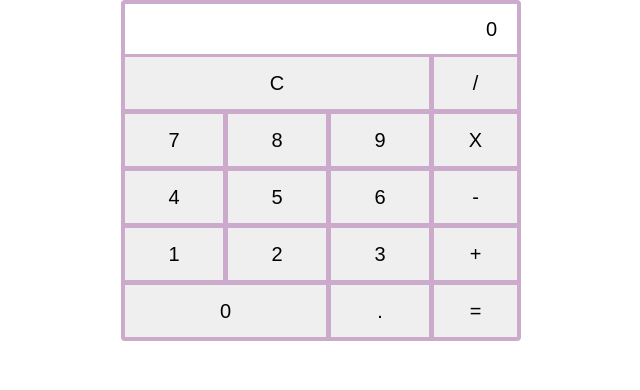
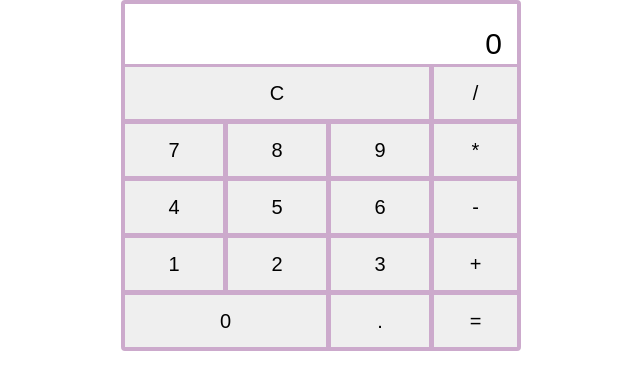
Before and after one commit to PavelVyny/calc, a React (Create React App) app: page / in a window 1280 px wide. Shown: the top 390 px of the page, without its empty margins (319-959 px from the left). Built offline with nearby package versions, Linux system fonts and the light colour scheme.

Commit message:
added operands and reset func-ty

```diff
--- a/src/App.js
+++ b/src/App.js
@@ -7,21 +7,35 @@ class App extends Component {
 		super(props);
 		this.state = {
 			current: '0',
-			previous: []
+			previous: [],
+			nextIsReset: false,
 		}
 	}
 
 	reset = () => {
-		this.setState({ result: '0' });
+		this.setState({ current: '0', previous: [], nextIsReset: false });
 	}
 	addToCurrent = (symbol) => {
-		let operands = ['/', '-', '+', 'X'];
-		if(operands.indexOf(symbol) > -1) {
-			let {previous} = this.state;
+		let operands = ['/', '-', '+', '*'];
+		if (operands.indexOf(symbol) > -1) {
+			let { previous } = this.state;
 			previous.push(this.state.current + symbol);
-			this.setState({previous});
+			this.setState({ previous, nextIsReset: true });
 		} else {
-			this.setState({ current: this.state.current + symbol});
+			if ((this.state.current === '0' && symbol !== '.') || this.state.nextIsReset) {
+				this.setState({ current: symbol, nextIsReset: false })
+			} else {
+				this.setState({ current: this.state.current + symbol });
+			}
+		}
+	}
+
+	calculate = (symbol) => {
+		let { current, previous, nextIsReset } = this.state;
+		if (previous.length > 0) {
+			current = eval(String(previous[previous.length - 1] + current));
+			//eval() is an UNSAFE! quick solution
+			this.setState({ current, previous: [], nextIsReset: true });
 		}
 	}
 
@@ -32,7 +46,7 @@ class App extends Component {
 			{ symbol: '7', cols: 1, action: this.addToCurrent },
 			{ symbol: '8', cols: 1, action: this.addToCurrent },
 			{ symbol: '9', cols: 1, action: this.addToCurrent },
-			{ symbol: 'X', cols: 1, action: this.addToCurrent },
+			{ symbol: '*', cols: 1, action: this.addToCurrent },
 			{ symbol: '4', cols: 1, action: this.addToCurrent },
 			{ symbol: '5', cols: 1, action: this.addToCurrent },
 			{ symbol: '6', cols: 1, action: this.addToCurrent },
@@ -43,12 +57,12 @@ class App extends Component {
 			{ symbol: '+', cols: 1, action: this.addToCurrent },
 			{ symbol: '0', cols: 2, action: this.addToCurrent },
 			{ symbol: '.', cols: 1, action: this.addToCurrent },
-			{ symbol: '=', cols: 1, action: this.addToCurrent },
+			{ symbol: '=', cols: 1, action: this.calculate },
 		];
 		return (
 			<div className="calc">
 				{this.state.previous.length > 0 ?
-					<div className="floaty-last">
+					<div className="calc__prev">
 						{this.state.previous[this.state.previous.length - 1]}
 					</div>
 					:
--- a/src/styles/App.scss
+++ b/src/styles/App.scss
@@ -29,6 +29,7 @@ $bg-col: #cac;
 .calc {
 	width: 100%;
 	max-width: 400px;
+	position: relative;
 	margin: 0 auto;
 	border: 4px solid $bg-col;
     border-radius: 4px;
@@ -37,11 +38,10 @@ $bg-col: #cac;
 		border: none;
 		text-align: right;
 		min-height: 50px;
-		padding-right: 20px;
-		font-size: 2rem;
+		font-size: 3rem;
+		height: 60px;
+		padding: 20px 15px 0 0;
 		outline: none;
-		-webkit-appearance: none;
-
 	}
 	&__button {
 		width: 100%;
@@ -49,6 +49,13 @@ $bg-col: #cac;
 		cursor: pointer;
 		font-size: 2rem;
 		&::active { border-style: outset;}
+	}
+	&__prev {
+		position: absolute;
+	    right: 20px;
+    	top: 8px;
+		color: #999;
+		font-size: 1rem;
 	}
 }
 
```
